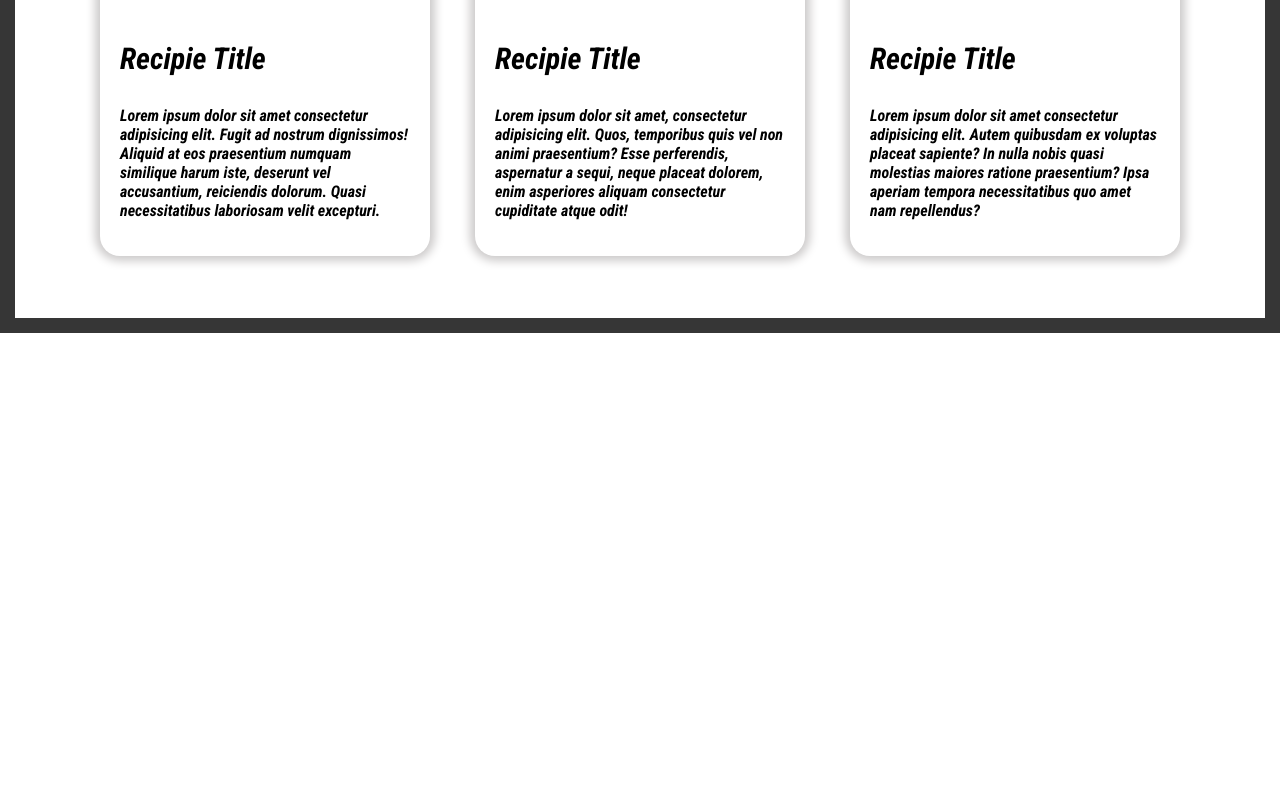
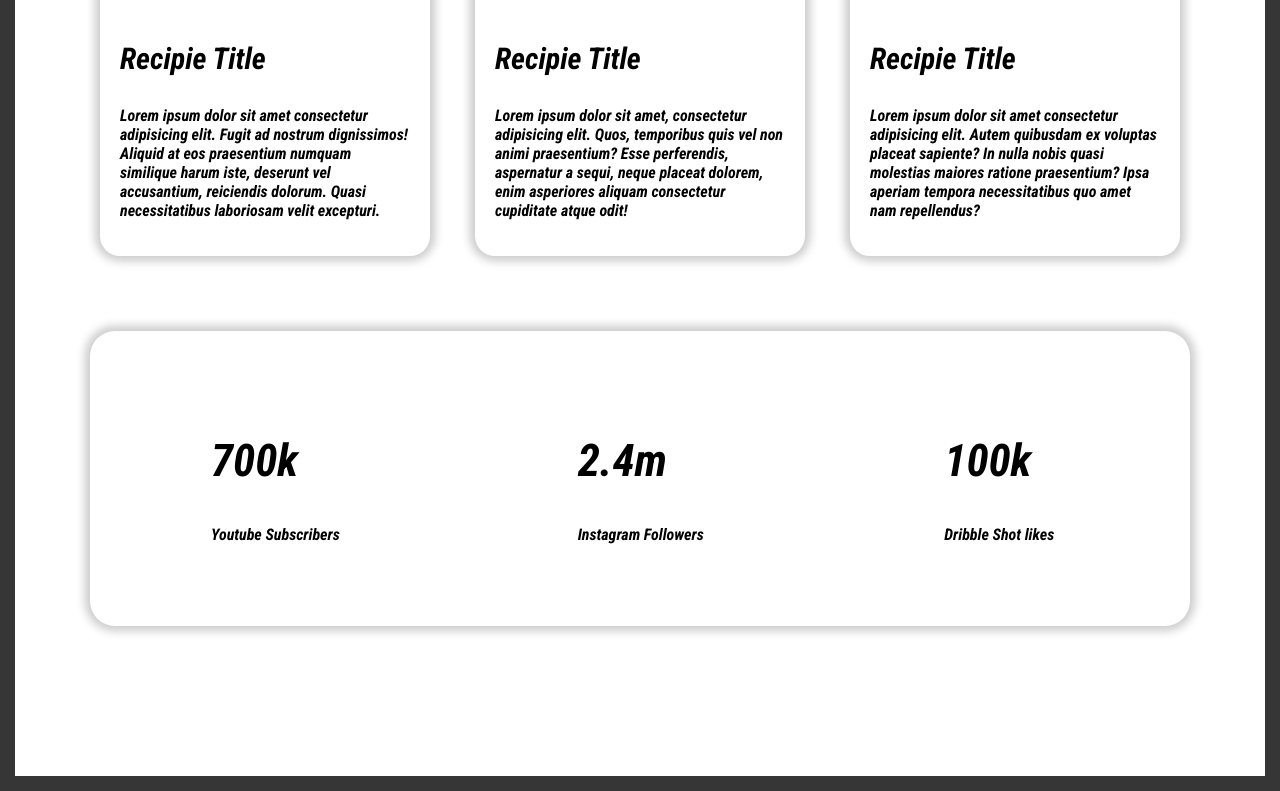
Before and after one commit to Sakhawat0pu/assignment_1, a plain HTML site: page idex.html in a window 1280 px wide. Shown: the part 2107-2898 px from the top of the page. Before the commit the page ends 2440 px from the top, so only its background shows below. Drawn offline with Linux system fonts and the light colour scheme.

Commit message:
third section edited

```diff
--- a/idex.html
+++ b/idex.html
@@ -44,7 +44,8 @@
                 I am cooking for more than 100."
             </p>
             <div class="contact-me">
-                <a href="https://www.facebook.com/nadia.santini.127" class="order_food"><b>Contact Me</b></a>
+                <a href="https://www.facebook.com/nadia.santini.127" target="_blank" class="order_food"><b>Contact
+                        Me</b></a>
             </div>
         </div>
     </section>
@@ -91,6 +92,23 @@
                 </p>
             </div>
         </div>
+        <div class="additional-box">
+            <div class="units">
+                <h1>700k</h1>
+                <p>Youtube Subscribers</p>
+            </div>
+            <div class="units">
+                <h1>2.4m</h1>
+                <p>Instagram Followers</p>
+            </div>
+            <div class="units">
+                <h1>100k</h1>
+                <p>Dribble Shot likes</p>
+            </div>
+        </div>
+
+    </section>
+    <section class="last-section">
 
     </section>
 
--- a/style.css
+++ b/style.css
@@ -70,6 +70,9 @@ body{
 .div2-width .contact-me{
     margin-top: 100px;
 }
+.third-sec{
+    margin-bottom: 150px;
+}
 .allignment4{
     text-align: center;
     color:rgb(165, 82, 133);
@@ -100,3 +103,18 @@ body{
     font-size: 30px;
     font-weight: bolder;
 }
+.additional-box{
+    display: flex;
+    margin: 6%;
+    box-shadow: 0px 0px 10px 5px rgb(204, 202, 202);
+    border-radius: 25px;
+}
+.additional-box h1{
+    font-size: 45px;
+    font-weight: bolder;
+}
+.additional-box .units{
+    width: 25%;
+    margin: 6%;
+    padding-left: 5%;
+}
```
